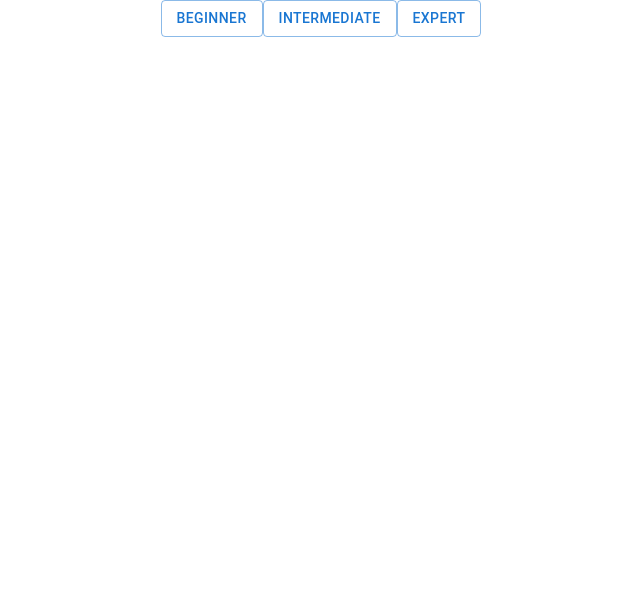
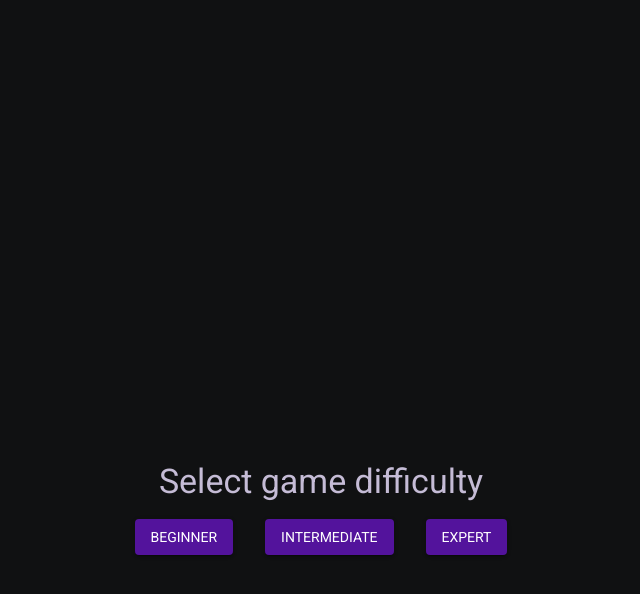
Before and after one commit to cynicade/react-redux-minesweeper, a React (Create React App) app: page / in a window 1280 px wide. Shown: the top 594 px of the page, without its empty margins (319-959 px from the left). Built offline with nearby package versions, Linux system fonts and the light colour scheme.

Commit message:
added some styling

```diff
--- a/src/App.tsx
+++ b/src/App.tsx
@@ -4,18 +4,28 @@ import { useAppSelector, useAppDispatch } from "./app/hooks";
 import { gameActions, selectGameDifficulty } from "./app/gameSlice";
 import { Grid } from "./components/grid/Grid";
 import "./App.css";
+import theme from "./components/styles/theme";
+import CssBaseline from "@mui/material/CssBaseline";
 import { Difficulty } from "./app/Grid";
-import { Button, Container, Grid as Flex } from "@mui/material";
+import { Button, Container, Grid as Flex, ThemeProvider } from "@mui/material";
 import { Settings } from "./components/settings/Settings";
 
 const App: React.FC = (): JSX.Element => {
   const dispatch = useAppDispatch();
   const diff: Difficulty | null = useAppSelector(selectGameDifficulty);
 
-  if (diff === null) return <Settings />;
+  if (diff === null)
+    return (
+      <ThemeProvider theme={theme}>
+        <CssBaseline />
+        <Settings />;
+      </ThemeProvider>
+    );
 
   return (
-    <Container maxWidth="lg">
+    <ThemeProvider theme={theme}>
+      <CssBaseline />
+      <Container maxWidth="xl">
         <Flex container flexDirection="row">
           <Flex item>
             <Button
@@ -50,6 +60,7 @@ const App: React.FC = (): JSX.Element => {
           </Flex>
         </Flex>
       </Container>
+    </ThemeProvider>
   );
 };
 
--- a/src/components/cell/Cell.tsx
+++ b/src/components/cell/Cell.tsx
@@ -3,7 +3,7 @@
 import React from "react";
 import Brightness7Icon from "@mui/icons-material/Brightness7";
 import FlagIcon from "@mui/icons-material/Flag";
-import Icon from "@mui/material/Icon";
+import { Icon } from "@mui/material";
 import { css, jsx } from "@emotion/react";
 import { useAppDispatch, useAppSelector } from "../../app/hooks";
 import { gameActions, selectCells } from "../../app/gameSlice";
@@ -25,12 +25,11 @@ export const Cell: React.FC<PropsType> = ({
   const cells = useAppSelector(selectCells);
   const cellStyles = css({
     display: "flex",
-    justifyContent: "cneter",
+    justifyContent: "center",
     alignItems: "center",
     height: "100%",
     width: "100%",
     border: "1px solid #BBB",
-    "&:hover": { backgroundColor: "#fff" },
   });
 
   if (cells && cells[y][x].open)
@@ -49,7 +48,12 @@ export const Cell: React.FC<PropsType> = ({
   return (
     <div css={cellStyles}>
       <button
-        css={{ width: "100%", height: "100%" }}
+        css={{
+          width: "100%",
+          height: "100%",
+          backgroundColor: "eeeeee",
+          border: "none",
+        }}
         onClick={() => dispatch(gameActions.openCell({ y, x }))}
         onContextMenu={(e) => {
           e.preventDefault();
--- a/src/components/grid/Grid.tsx
+++ b/src/components/grid/Grid.tsx
@@ -20,17 +20,18 @@ export const Grid: React.FC = (): JSX.Element => {
   const gridStyles = css({
     listStyleType: "none",
     display: "inline-grid",
-    padding: "10px",
-    gridTemplateColumns: `repeat(${grid && grid.sizeX}, 50px)`,
-    gridTemplateRows: `repeat(${grid && grid.sizeY}, 50px)`,
-    gap: "4px",
+    padding: "1em",
+    gridTemplateColumns: `repeat(${grid && grid.sizeX}, 40px)`,
+    gridTemplateRows: `repeat(${grid && grid.sizeY}, 40px)`,
+    gap: "3px",
     backgroundColor: "#efefef",
+    borderRadius: "5px",
   });
 
   if (connection !== "connection established")
     return (
       <div>
-        <Typography variant="h5" textAlign="center">
+        <Typography variant="h5" textAlign="center" color="secondary">
           {connection}
         </Typography>
       </div>
@@ -38,10 +39,10 @@ export const Grid: React.FC = (): JSX.Element => {
   if (gameState === "loss")
     return (
       <div>
-        <Typography variant="h5" textAlign="center">
+        <Typography variant="h5" textAlign="center" color="secondary">
           {connection}
         </Typography>
-        <Typography variant="h1" textAlign="center">
+        <Typography variant="h1" textAlign="center" color="secondary">
           You lost
         </Typography>
       </div>
@@ -49,17 +50,17 @@ export const Grid: React.FC = (): JSX.Element => {
   if (gameState === "win")
     return (
       <div>
-        <Typography variant="h5" textAlign="center">
+        <Typography variant="h5" textAlign="center" color="secondary">
           {connection}
         </Typography>
-        <Typography variant="h1" textAlign="center">
+        <Typography variant="h1" textAlign="center" color="secondary">
           You won
         </Typography>
       </div>
     );
   return (
     <div>
-      <Typography variant="h5" textAlign="center">
+      <Typography variant="h5" textAlign="center" color="secondary">
         {connection}
       </Typography>
       <ul css={gridStyles}>
--- a/src/components/settings/Settings.tsx
+++ b/src/components/settings/Settings.tsx
@@ -1,4 +1,4 @@
-import { Button, Container, Grid } from "@mui/material";
+import { Button, Container, Grid, Typography } from "@mui/material";
 import React from "react";
 import { gameActions } from "../../app/gameSlice";
 import { useAppDispatch } from "../../app/hooks";
@@ -13,10 +13,16 @@ export const Settings: React.FC = (): JSX.Element => {
         flexDirection="row"
         justifyContent="center"
         alignItems="center"
+        marginTop={"40%"}
       >
-        <Grid item>
+        <Grid item xs={12}>
+          <Typography variant="h4" textAlign="center" color="secondary">
+            Select game difficulty
+          </Typography>
+        </Grid>
+        <Grid item margin="1em">
           <Button
-            variant="outlined"
+            variant="contained"
             onClick={() =>
               dispatch(gameActions.selectDifficulty({ difficulty: "beginner" }))
             }
@@ -24,9 +30,9 @@ export const Settings: React.FC = (): JSX.Element => {
             Beginner
           </Button>
         </Grid>
-        <Grid item>
+        <Grid item margin="1em">
           <Button
-            variant="outlined"
+            variant="contained"
             onClick={() =>
               dispatch(
                 gameActions.selectDifficulty({ difficulty: "intermediate" })
@@ -36,9 +42,9 @@ export const Settings: React.FC = (): JSX.Element => {
             Intermediate
           </Button>
         </Grid>
-        <Grid item>
+        <Grid item margin="1em">
           <Button
-            variant="outlined"
+            variant="contained"
             onClick={() =>
               dispatch(gameActions.selectDifficulty({ difficulty: "expert" }))
             }
--- /dev/null
+++ b/src/components/styles/theme.ts
@@ -0,0 +1,23 @@
+import { createTheme } from "@mui/material/styles";
+
+const theme = createTheme({
+  palette: {
+    primary: {
+      main: "#53139c",
+    },
+    secondary: {
+      main: "#c5bcd6",
+    },
+    background: {
+      default: "#101112",
+    },
+    info: {
+      main: "#0165df",
+    },
+  },
+  typography: {
+    fontFamily: "Roboto",
+  },
+});
+
+export default theme;
--- a/src/index.css
+++ b/src/index.css
@@ -1,13 +1,12 @@
+@import url("https://fonts.googleapis.com/css2?family=Roboto&display=swap");
+
 body {
   margin: 0;
-  font-family: -apple-system, BlinkMacSystemFont, 'Segoe UI', 'Roboto', 'Oxygen',
-    'Ubuntu', 'Cantarell', 'Fira Sans', 'Droid Sans', 'Helvetica Neue',
-    sans-serif;
   -webkit-font-smoothing: antialiased;
   -moz-osx-font-smoothing: grayscale;
 }
 
 code {
-  font-family: source-code-pro, Menlo, Monaco, Consolas, 'Courier New',
+  font-family: source-code-pro, Menlo, Monaco, Consolas, "Courier New",
     monospace;
 }
```
Lines whose indentation alone changed are shown as unchanged.
